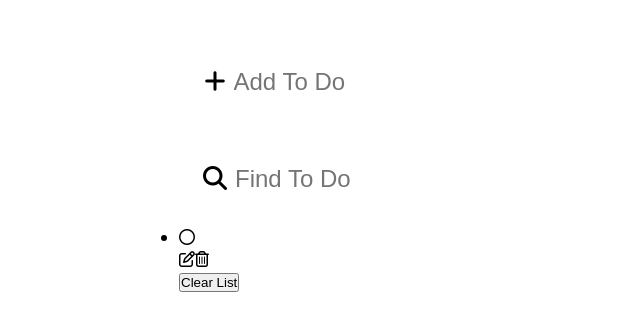
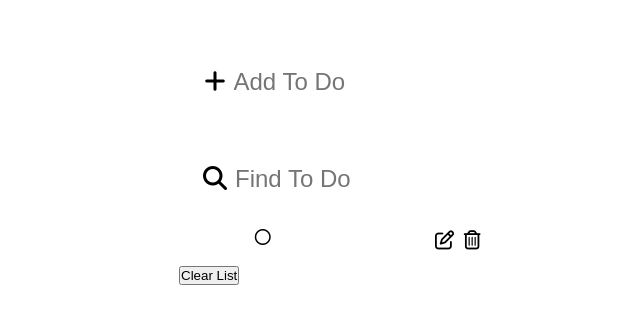
Before and after one commit to yumcoding/first-react-to-do, a React (Create React App) app: page / in a window 1280 px wide. Both pictures are taken after a click on the icon 485 px from the left and 81 px from the top of the page. Shown: the top 330 px of the page, without its empty margins (270-910 px from the left). Built offline with nearby package versions, Linux system fonts and the light colour scheme.

Commit message:
style todoItem

```diff
--- a/src/components/TodoItem/todoitem.css
+++ b/src/components/TodoItem/todoitem.css
@@ -0,0 +1,20 @@
+.todo-container {
+  width: 100%;
+  margin: 0.5rem 0;
+  list-style: none;
+  display: flex;
+  justify-content: space-around;
+}
+
+/* todo text */
+
+.todo-item .todo-text .todo-checkbox {
+  margin-right: 0.5rem;
+}
+
+/* todo edit & delete icon */
+.todo-icons i {
+  cursor: pointer;
+  padding: 0.3rem;
+  font-size: 1.2rem;
+}
```
